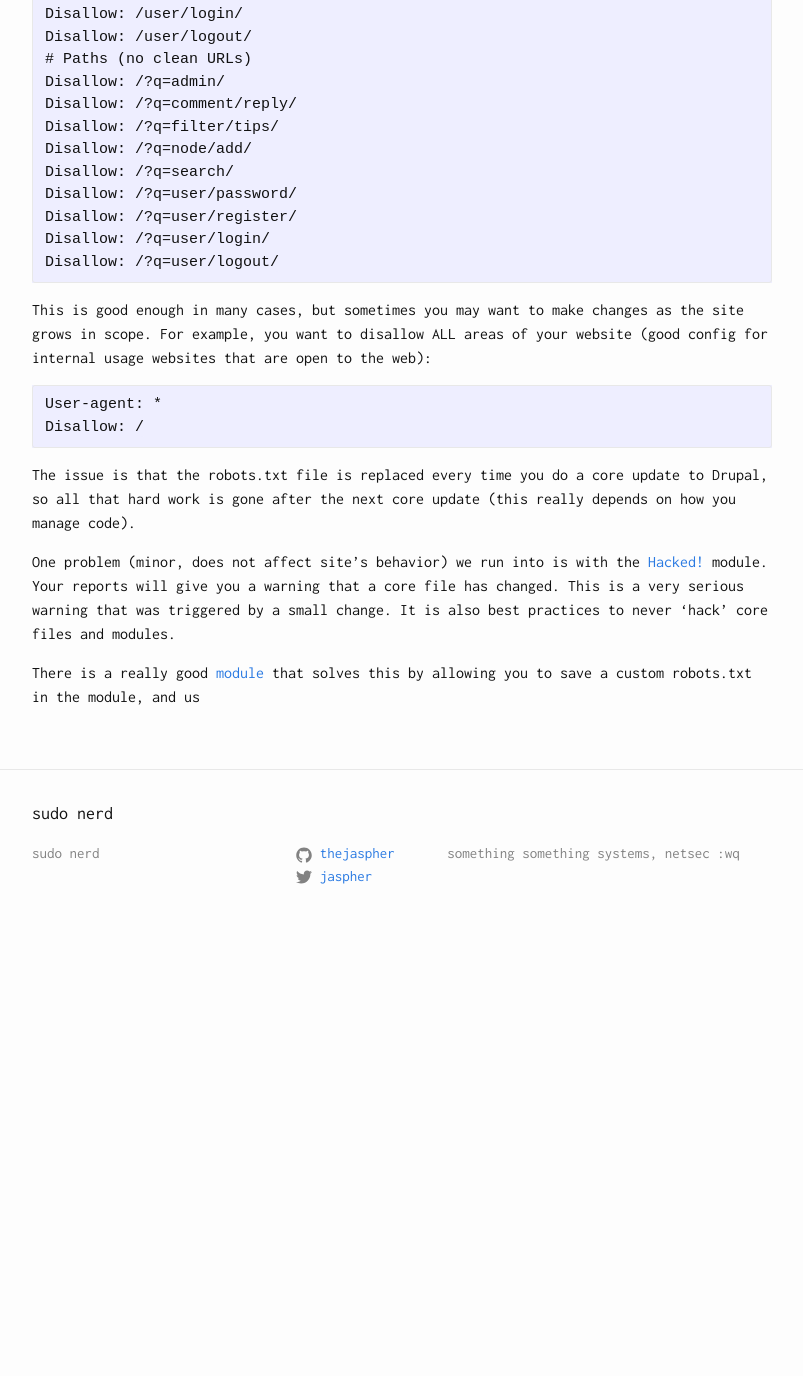
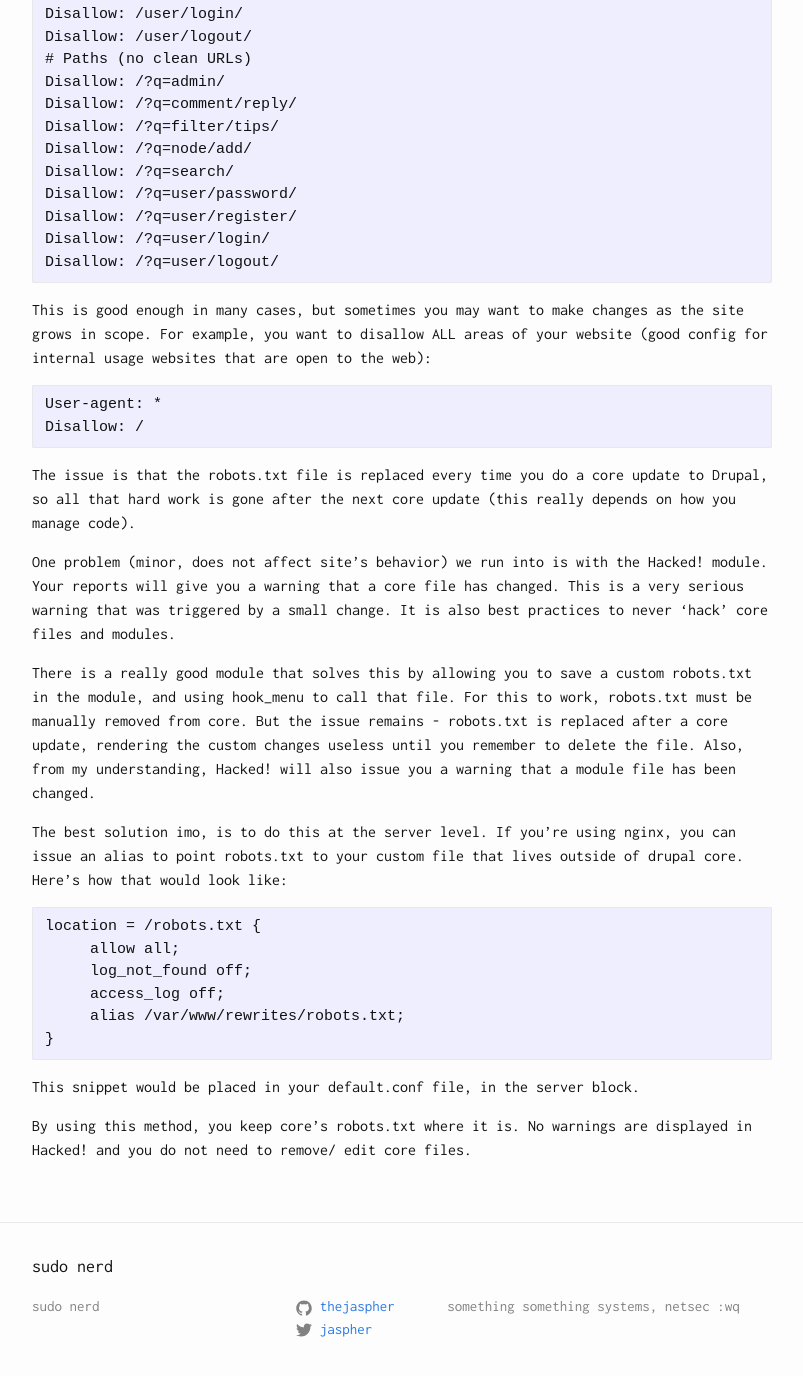
Before and after one commit to educationnull/thejaspher.github.io, a Jekyll site: the page built from _posts/2015-01-23-nginx-better-robots-txt-management.markdown, in a window 1280 px wide and 1400 px high, scrolled down 1420 px. Shown: the top 1376 px of the window, without its empty margins (238-1041 px from the left). Built offline with Jekyll 4.4.1, drawn with Linux system fonts in a browser that asks for light colours; before the commit the page ends 2367 px from its top, so only the background shows below that.

Commit message:
Fixed bad import

````diff
--- a/_posts/2015-01-23-nginx-better-robots-txt-management.markdown
+++ b/_posts/2015-01-23-nginx-better-robots-txt-management.markdown
@@ -75,9 +75,21 @@ This is good enough in many cases, but sometimes you may want to make changes as
 
 The issue is that the robots.txt file is replaced every time you do a core update to Drupal, so all that hard work is gone after the next core update (this really depends on how you manage code).
 
-<span>One problem (minor, does not affect site’s behavior) </span><span>we run into is with the [Hacked!] module. Your reports will give you a warning that a core file has changed. This is a very serious warning that was triggered by a small change. It is also best practices to never ‘hack’ core files and modules.</span>
+One problem (minor, does not affect site’s behavior) we run into is with the Hacked! module. Your reports will give you a warning that a core file has changed. This is a very serious warning that was triggered by a small change. It is also best practices to never ‘hack’ core files and modules.
 
-There is a really good [module] that solves this by allowing you to save a custom robots.txt in the module, and us
+There is a really good module that solves this by allowing you to save a custom robots.txt in the module, and using hook_menu to call that file. For this to work, robots.txt must be manually removed from core. But the issue remains - robots.txt is replaced after a core update, rendering the custom changes useless until you remember to delete the file. Also, from my understanding, Hacked! will also issue you a warning that a module file has been changed.
 
-  [Hacked!]: https://www.drupal.org/project/hacked
-  [module]: https://www.drupal.org/project/robotstxt
+The best solution imo, is to do this at the server level. If you're using nginx, you can issue an alias to point robots.txt to your custom file that lives outside of drupal core. Here's how that would look like:
+
+```
+location = /robots.txt {
+     allow all;
+     log_not_found off;
+     access_log off;
+     alias /var/www/rewrites/robots.txt;
+}
+```
+
+This snippet would be placed in your default.conf file, in the server block.
+
+By using this method, you keep core's robots.txt where it is. No warnings are displayed in Hacked! and you do not need to remove/ edit core files.
````
